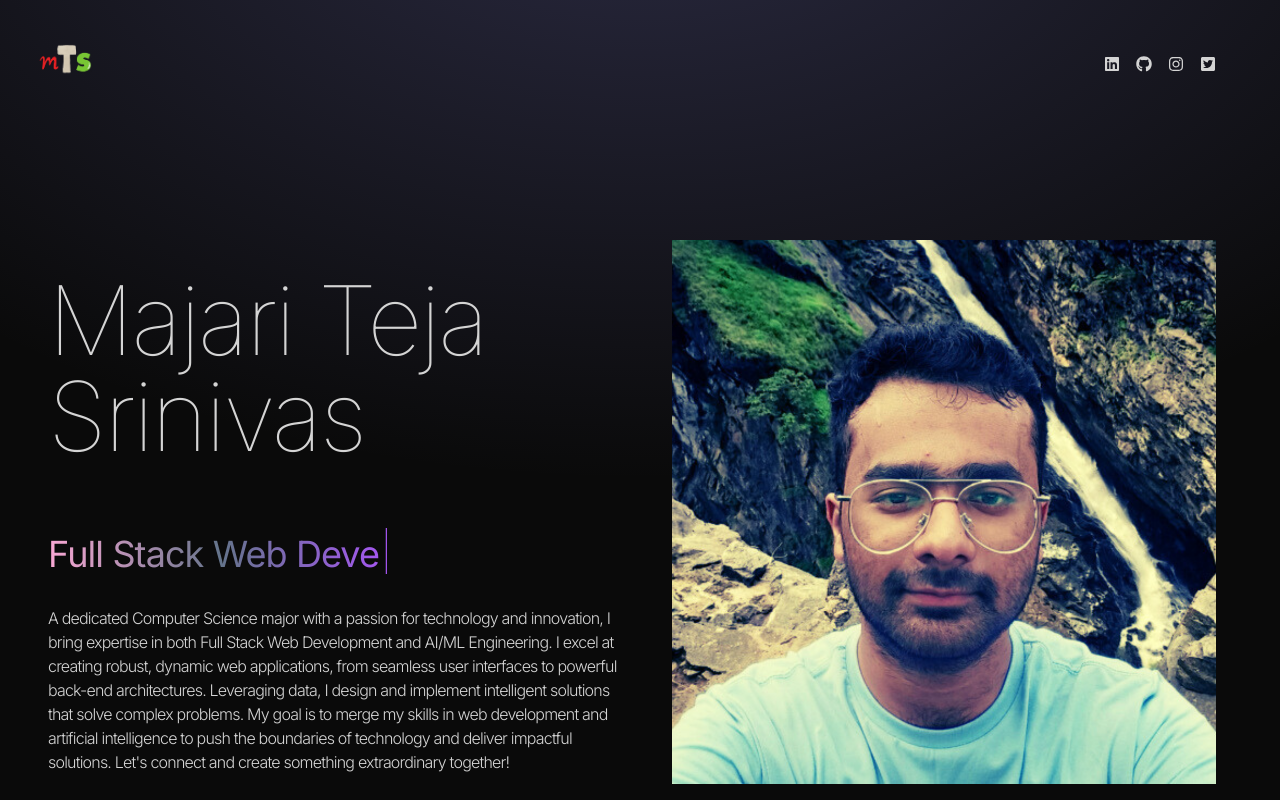
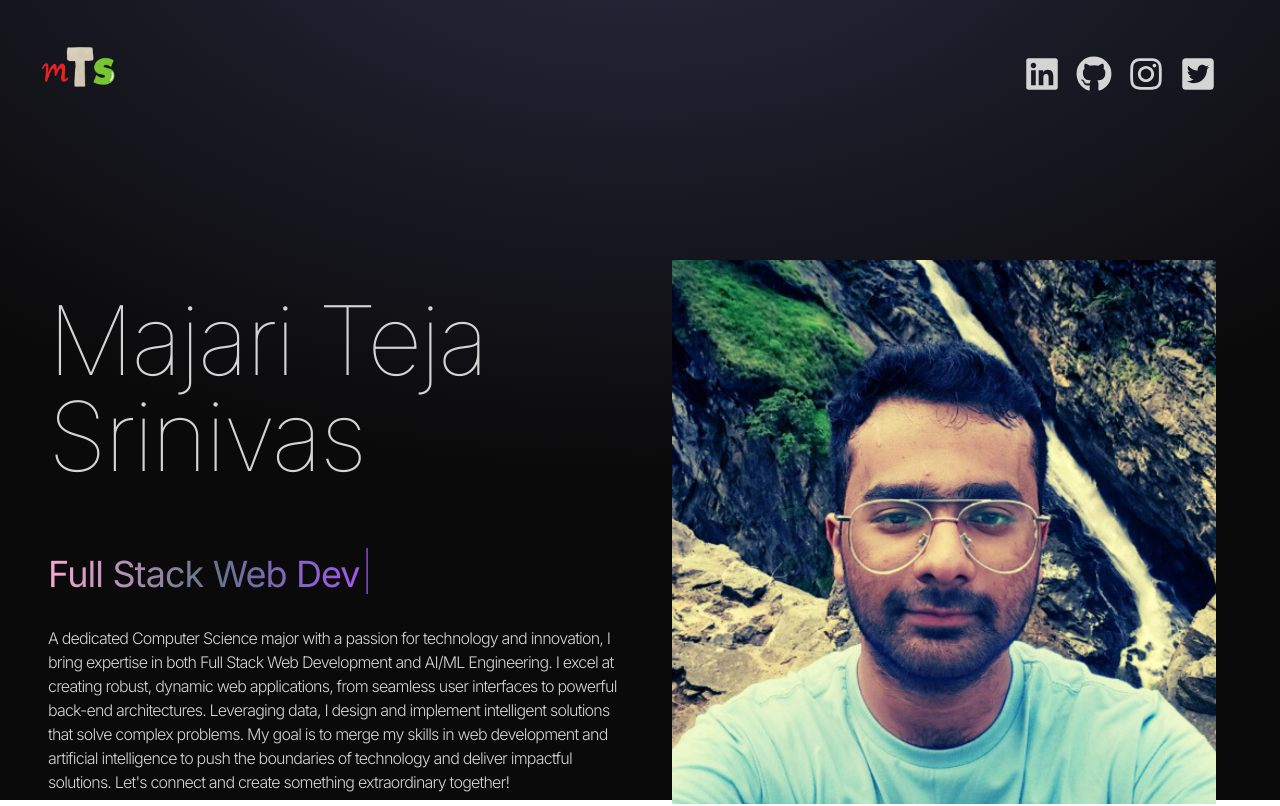
Before and after one commit to devTejaSrinivas/react-portfolio, a React (Vite) app: page / in a window 1280 px wide. Shown: the top 806 px of the page. Built offline with nearby package versions, Linux system fonts and the light colour scheme.

Commit message:
Increased the size of the logos

```diff
--- a/src/components/Navbar.jsx
+++ b/src/components/Navbar.jsx
@@ -9,13 +9,13 @@ const Navbar = () => {
   return (
     <nav className="mb-20 flex items-center justify-between py-6">
       <div className="flex flex-shrink-0 items-center text-2xl">
-        <img className="mx-1 w-14" src={logo} alt="Logo" />
+        <img className="mx-1 w-20" src={logo} alt="Logo" />
       </div>
       <div className="m-8 flex items-center justify-center gap-4">
-        <FaLinkedin />
-        <FaGithub />
-        <FaInstagram />
-        <FaTwitterSquare />
+        <FaLinkedin className="text-4xl" />
+        <FaGithub className="text-4xl" />
+        <FaInstagram className="text-4xl" />
+        <FaTwitterSquare className="text-4xl" />
       </div>
 
       {console.log("Component rendering")}
```
